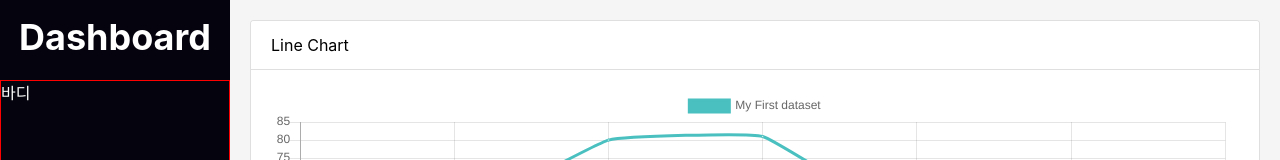
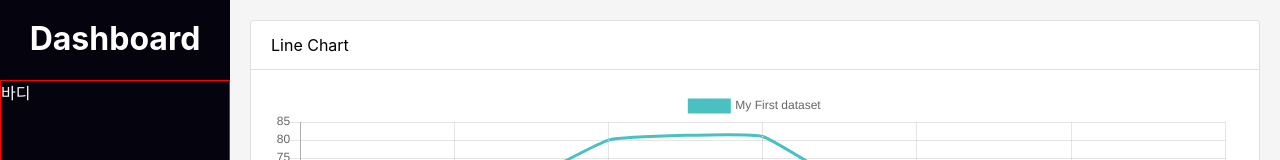
Before and after one commit to HongSeungTaek/Dashboard, a React (Create React App) app: page / in a window 1280 px wide. Shown: the top 160 px of the page. Built offline with nearby package versions, Linux system fonts and the light colour scheme; the HTML template or start-up script is replaced by a standard one.

Commit message:
axios 라이브러리 통해서 data.json 파일에 있는 json 데이터 가져오는 로직 구현

```diff
--- a/package.json
+++ b/package.json
@@ -4,6 +4,7 @@
   "private": true,
   "homepage": "https://HongSeungTaek.github.io/Dashboard",
   "dependencies": {
+    "axios": "^0.21.1",
     "bootstrap": "^4.5.3",
     "chart.js": "^2.9.4",
     "react": "^16.14.0",
--- /dev/null
+++ b/public/data.json
@@ -0,0 +1,5 @@
+{
+  "id": 1,
+  "name": "tmdxor",
+  "age": 28
+}
--- a/src/component/common/MainSidebar.css
+++ b/src/component/common/MainSidebar.css
@@ -9,9 +9,9 @@
 .ms-header {
   width: 100%;
   height: 80px;
-  padding-top: 10px;
+  padding-top: 15px;
   font-weight: bold;
-  font-size: 36px;
+  font-size: 32px;
   text-align: center;
 }
 
--- a/src/dashboard/Dashboard.js
+++ b/src/dashboard/Dashboard.js
@@ -6,9 +6,15 @@ import StackedBar from '../component/charts/StackedBar';
 import VerticalBar from '../component/charts/VerticalBar';
 import DoughnutChart from '../component/charts/Doughnut';
 import GroupedBar from '../component/charts/GroupedBar';
+import axios from 'axios';
 
 
 function Dashboard() {
+  axios.get('/data.json')
+    .then(function(response) {
+      console.log(response);
+    });
+
   let props = {
     pie_chart: {
       header: 'Pie Chart',
```
Also changed, not shown: 1 other file (tests, documents, lock files or other folders).
